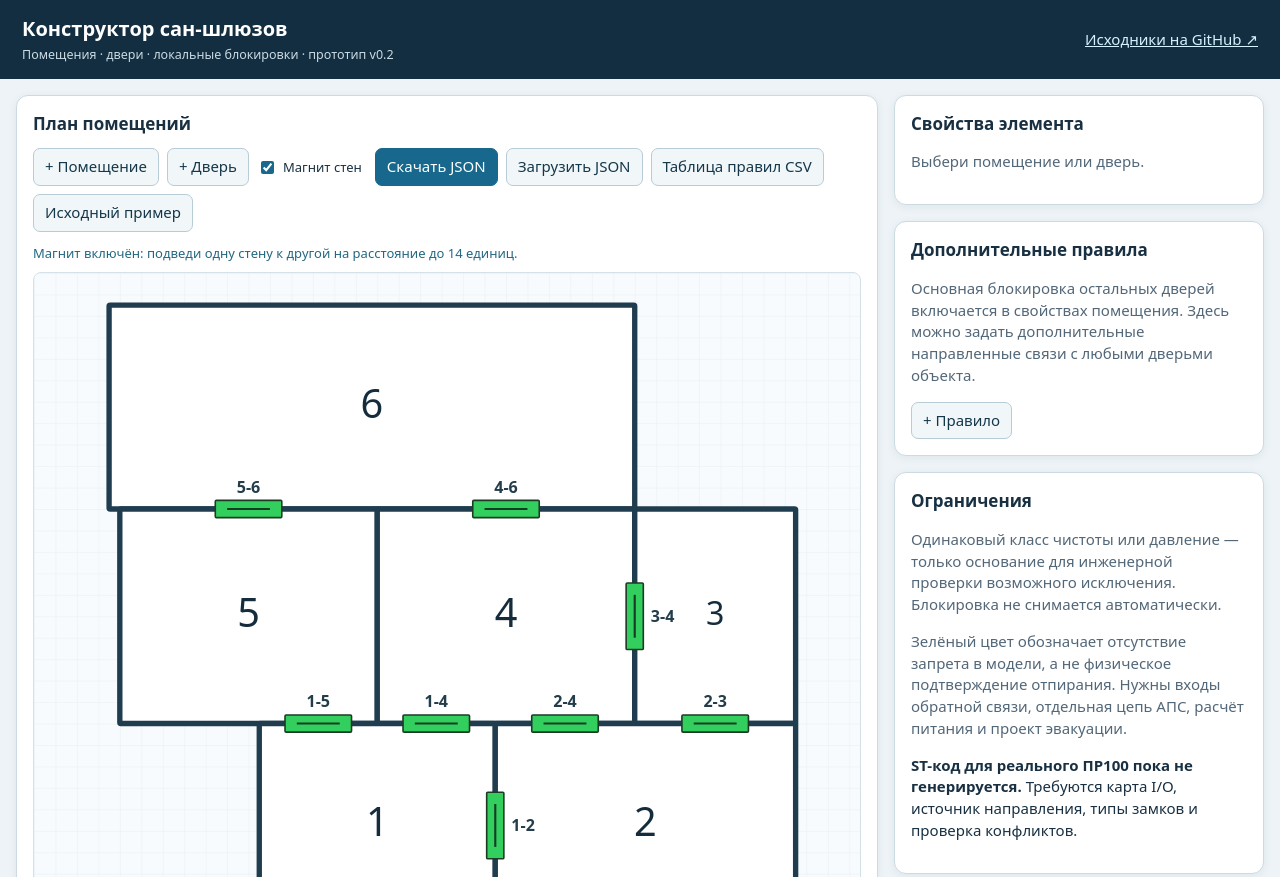
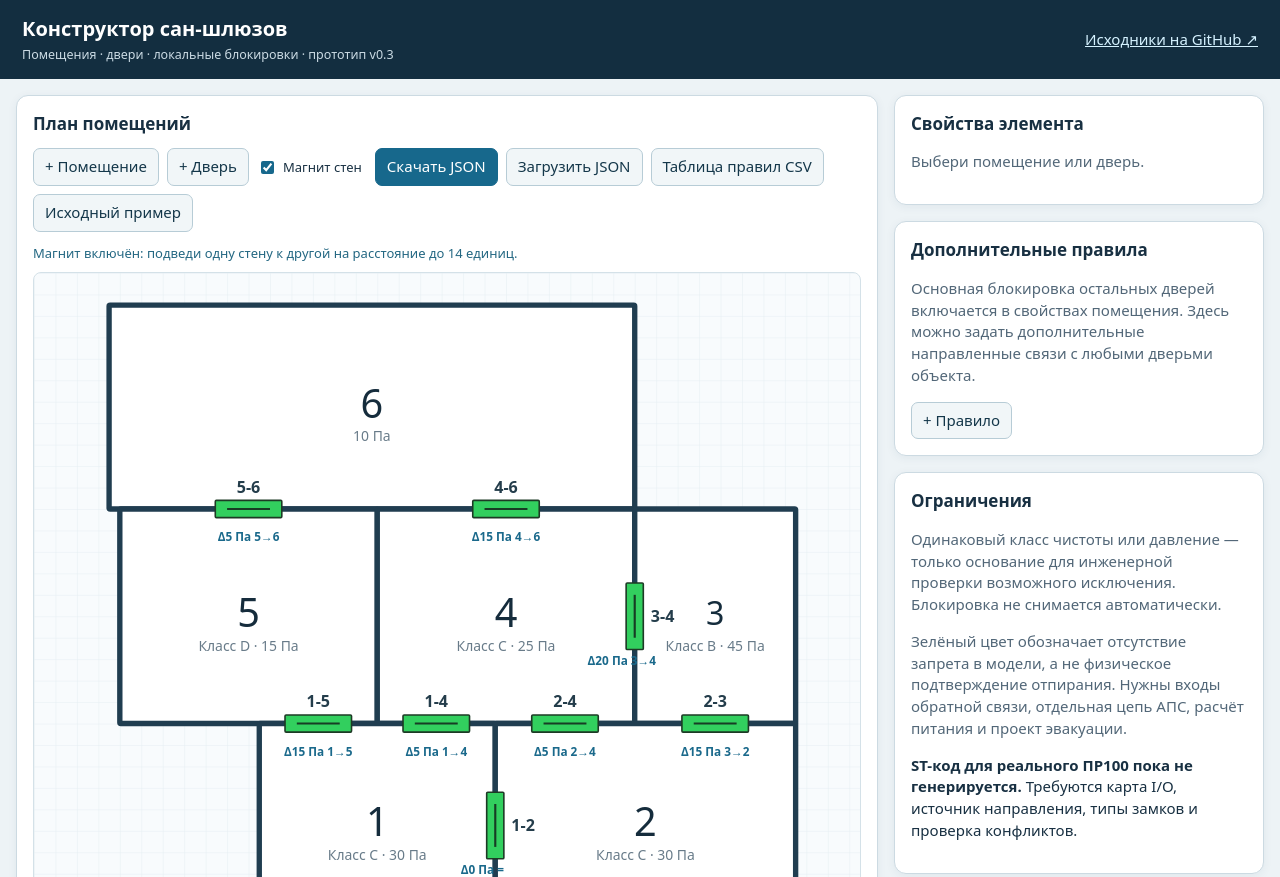
Before and after one commit to 4qsn1k/4qsn1k.github.io, a plain HTML site: page airlock-generator/index.html in a window 1280 px wide. Shown: the top 877 px of the page. Drawn offline with Linux system fonts and the light colour scheme.

Commit message:
airlock-generator: load v0.3 pressure cascade and mutual interlock UI

```diff
--- a/airlock-generator/index.html
+++ b/airlock-generator/index.html
@@ -34,7 +34,7 @@ footer{max-width:1550px;margin:0 auto 24px;padding:0 18px;color:#526778;font-siz
 </head>
 <body>
 <header>
-<div><h1>Конструктор сан-шлюзов</h1><small>Помещения · двери · локальные блокировки · прототип v0.2</small></div>
+<div><h1>Конструктор сан-шлюзов</h1><small>Помещения · двери · локальные блокировки · прототип v0.3</small></div>
 <div><a href="https://github.com/4qsn1k/4qsn1k.github.io/tree/main/airlock-generator" style="color:#d5f2ff">Исходники на GitHub ↗</a></div>
 </header>
 <main>
@@ -97,13 +97,14 @@ footer{max-width:1550px;margin:0 auto 24px;padding:0 18px;color:#526778;font-siz
 </aside>
 </main>
 <footer>Демонстрационный проектировщик — не система управления доступом. Изменения в браузере не отправляются автоматически в GitHub. Сохраняй их кнопкой «Скачать JSON».</footer>
+<script src="./pressure-cascade.js"></script>
 <script src="./engine.js"></script>
 <script src="./wall-snap.js"></script>
 <script>
 "use strict";
 const initial = {
- "version": "0.2.0",
- "name": "Универсальный генератор шлюзов — пример 1–6",
+ "version": "0.3.0",
+ "name": "Конструктор шлюзов и каскада давления — пример 1–6",
  "units": "px",
  "defaultOpenDoorAlarmSec": 30,
  "rooms": [
@@ -115,9 +116,12 @@ const initial = {
    "w": 490,
    "h": 190,
    "cleanClass": null,
-   "pressurePa": null,
+   "pressurePa": 10,
    "purgeSec": 30,
-   "interlockEnabled": false
+   "interlockEnabled": false,
+   "interlockMode": "none",
+   "pressureTolerancePa": 2,
+   "pressurePurpose": "protect"
   },
   {
    "id": "5",
@@ -126,10 +130,13 @@ const initial = {
    "y": 200,
    "w": 240,
    "h": 200,
-   "cleanClass": null,
-   "pressurePa": null,
+   "cleanClass": "D",
+   "pressurePa": 15,
    "purgeSec": 30,
-   "interlockEnabled": false
+   "interlockEnabled": false,
+   "interlockMode": "none",
+   "pressureTolerancePa": 2,
+   "pressurePurpose": "protect"
   },
   {
    "id": "4",
@@ -138,10 +145,13 @@ const initial = {
    "y": 200,
    "w": 240,
    "h": 200,
-   "cleanClass": null,
-   "pressurePa": null,
+   "cleanClass": "C",
+   "pressurePa": 25,
    "purgeSec": 30,
-   "interlockEnabled": true
+   "interlockEnabled": true,
+   "interlockMode": "mutual",
+   "pressureTolerancePa": 2,
+   "pressurePurpose": "protect"
   },
   {
    "id": "3",
@@ -150,10 +160,13 @@ const initial = {
    "y": 200,
    "w": 150,
    "h": 200,
-   "cleanClass": null,
-   "pressurePa": null,
+   "cleanClass": "B",
+   "pressurePa": 45,
    "purgeSec": 30,
-   "interlockEnabled": false
+   "interlockEnabled": false,
+   "interlockMode": "none",
+   "pressureTolerancePa": 2,
+   "pressurePurpose": "protect"
   },
   {
    "id": "1",
@@ -162,10 +175,13 @@ const initial = {
    "y": 400,
    "w": 220,
    "h": 190,
-   "cleanClass": null,
-   "pressurePa": null,
+   "cleanClass": "C",
+   "pressurePa": 30,
    "purgeSec": 30,
-   "interlockEnabled": true
+   "interlockEnabled": true,
+   "interlockMode": "purge",
+   "pressureTolerancePa": 2,
+   "pressurePurpose": "protect"
   },
   {
    "id": "2",
@@ -174,10 +190,13 @@ const initial = {
    "y": 400,
    "w": 280,
    "h": 190,
-   "cleanClass": null,
-   "pressurePa": null,
+   "cleanClass": "C",
+   "pressurePa": 30,
    "purgeSec": 30,
-   "interlockEnabled": false
+   "interlockEnabled": false,
+   "interlockMode": "none",
+   "pressureTolerancePa": 2,
+   "pressurePurpose": "protect"
   }
  ],
  "doors": [
@@ -191,7 +210,9 @@ const initial = {
    "access": "unconfigured",
    "reedInput": null,
    "lockOutput": null,
-   "busyOutput": null
+   "busyOutput": null,
+   "expectedFlow": "auto",
+   "minPressureDiffPa": null
   },
   {
    "id": "4-6",
@@ -203,7 +224,9 @@ const initial = {
    "access": "unconfigured",
    "reedInput": null,
    "lockOutput": null,
-   "busyOutput": null
+   "busyOutput": null,
+   "expectedFlow": "auto",
+   "minPressureDiffPa": null
   },
   {
    "id": "1-5",
@@ -215,7 +238,9 @@ const initial = {
    "access": "unconfigured",
    "reedInput": null,
    "lockOutput": null,
-   "busyOutput": null
+   "busyOutput": null,
+   "expectedFlow": "auto",
+   "minPressureDiffPa": null
   },
   {
    "id": "1-4",
@@ -227,7 +252,9 @@ const initial = {
    "access": "unconfigured",
    "reedInput": null,
    "lockOutput": null,
-   "busyOutput": null
+   "busyOutput": null,
+   "expectedFlow": "auto",
+   "minPressureDiffPa": null
   },
   {
    "id": "2-4",
@@ -239,7 +266,9 @@ const initial = {
    "access": "unconfigured",
    "reedInput": null,
    "lockOutput": null,
-   "busyOutput": null
+   "busyOutput": null,
+   "expectedFlow": "auto",
+   "minPressureDiffPa": null
   },
   {
    "id": "3-4",
@@ -251,7 +280,9 @@ const initial = {
    "access": "unconfigured",
    "reedInput": null,
    "lockOutput": null,
-   "busyOutput": null
+   "busyOutput": null,
+   "expectedFlow": "auto",
+   "minPressureDiffPa": null
   },
   {
    "id": "2-3",
@@ -263,7 +294,9 @@ const initial = {
    "access": "unconfigured",
    "reedInput": null,
    "lockOutput": null,
-   "busyOutput": null
+   "busyOutput": null,
+   "expectedFlow": "auto",
+   "minPressureDiffPa": null
   },
   {
    "id": "1-2",
@@ -275,14 +308,22 @@ const initial = {
    "access": "unconfigured",
    "reedInput": null,
    "lockOutput": null,
-   "busyOutput": null
+   "busyOutput": null,
+   "expectedFlow": "auto",
+   "minPressureDiffPa": null
   }
  ],
  "rules": [],
  "exemptions": [],
  "defaultRule": "interlock-managed-rooms-on-each-incident-door",
  "fireMode": "all-electrical-interlocks-off",
- "disclaimer": "Simulation only. Direction and room occupancy events are not inferred from reed switches. Independent fire-release hardware required."
+ "disclaimer": "Simulation only. Direction and room occupancy events are not inferred from reed switches. Independent fire-release hardware required.",
+ "pressureDefaults": {
+  "minGradeDiffPa": 10,
+  "pressureUnits": "Pa",
+  "reference": "Общая точка отсчёта давления",
+  "description": "Расчётные уставки, не измерения"
+ }
 };
 let model=structuredClone(initial),selected=null,selectedRule=null,active=[],fire=false,drag=null,now=Date.now(),timeOffset=0,sessionNo=1;
 const $=id=>document.getElementById(id);
@@ -544,5 +585,6 @@ $("exportCSV").onclick=()=>{
 $("reset").onclick=()=>{if(!confirm("Сбросить изменения и восстановить пример 1–6?"))return;model=structuredClone(initial);active=[];selected=null;selectedRule=null;render()};
 render();
 </script>
+<script src="./features-v03.js"></script>
 </body>
 </html>
```
